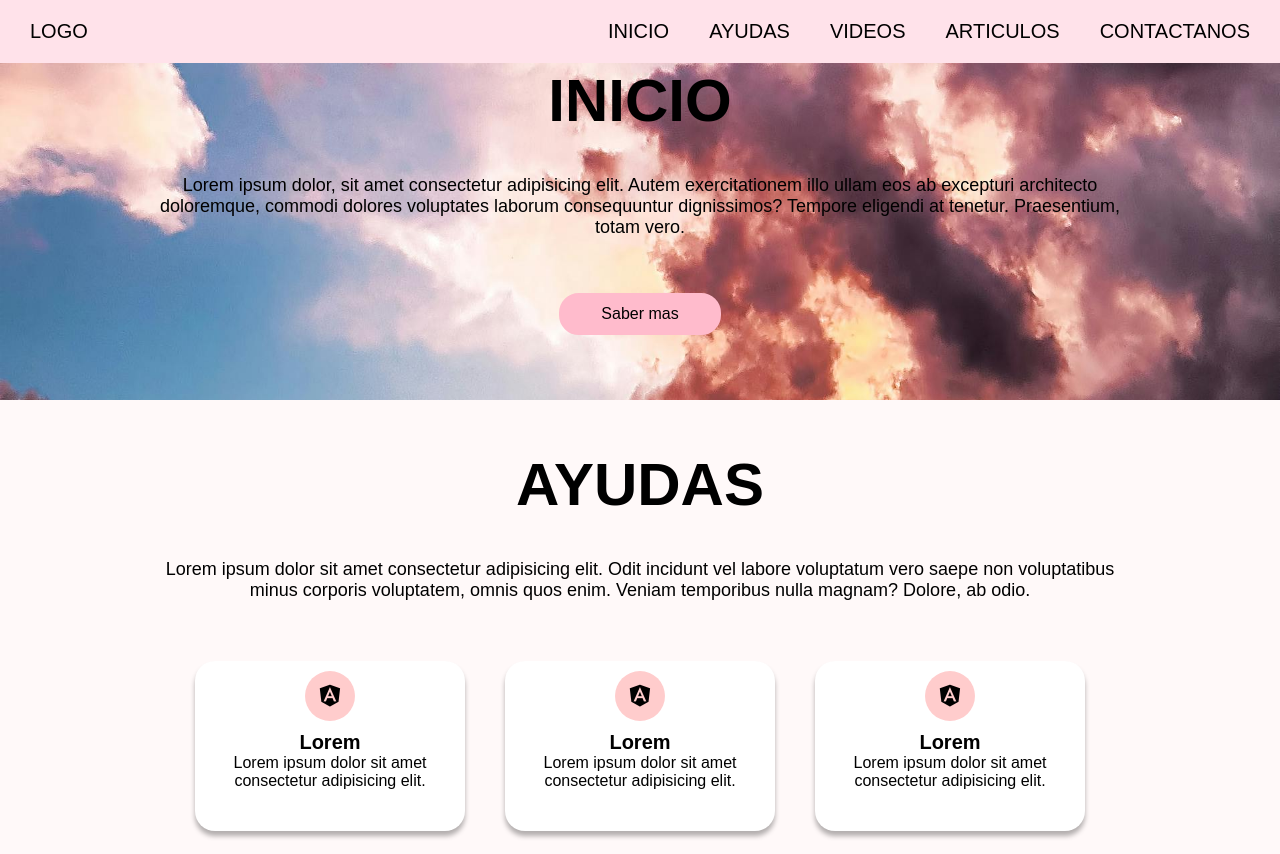
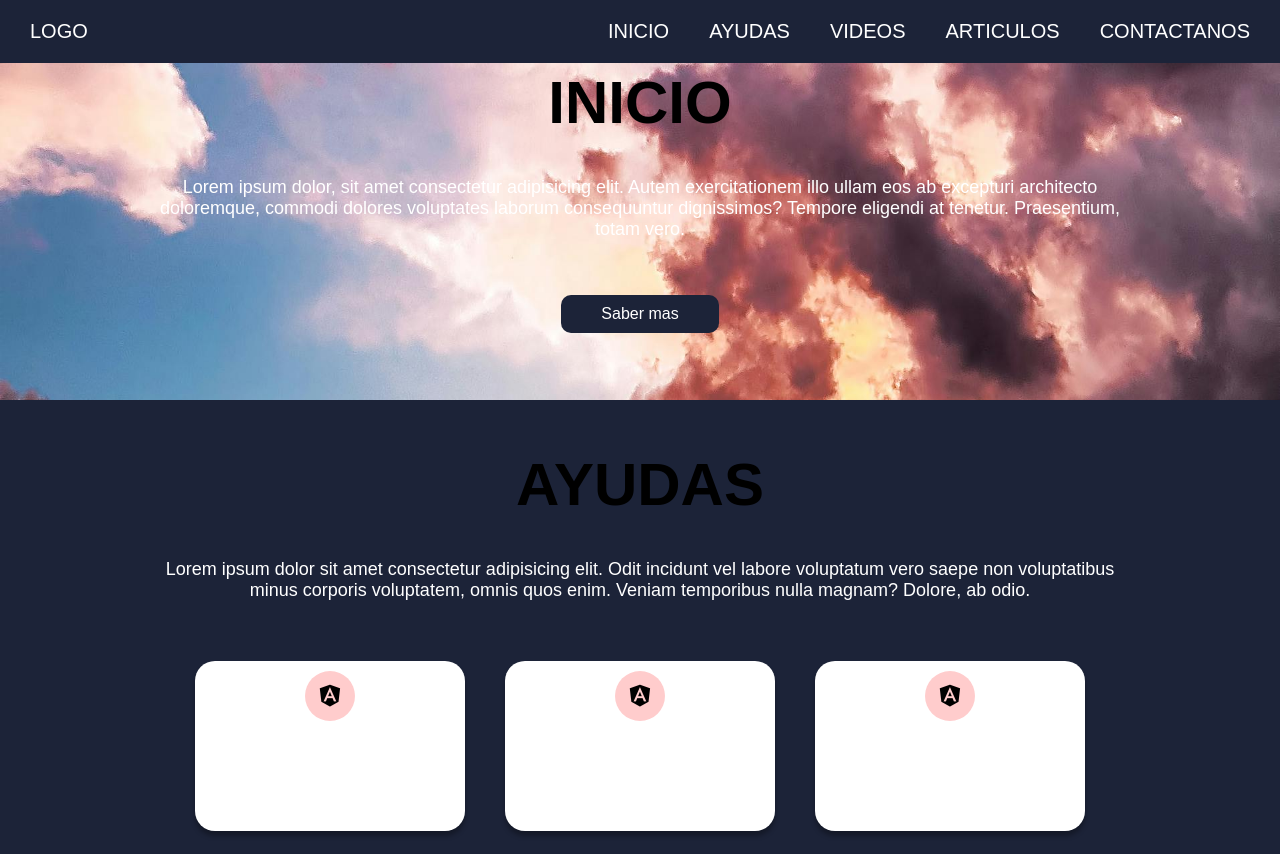
Before and after one commit to Josedecald/Parcial_WEB, a plain HTML site: page index.html in a window 1280 px wide. Shown: the top 854 px of the page. Drawn offline with Linux system fonts and the light colour scheme.

Commit message:
index changes

```diff
--- a/css/index.css
+++ b/css/index.css
@@ -15,7 +15,7 @@ body{
     align-items: center;
     justify-content: space-between;
     height: 63px;
-    background: #ffe2ea;
+    background: #1c2338;
     position: fixed;
     width: 100%;
     z-index: 100;
@@ -32,7 +32,7 @@ body{
 
 .Logo a{
     text-decoration: none;
-    color: #000000;
+    color: #fff;
     text-transform: uppercase;
     font-size: 20px;
 
@@ -41,18 +41,18 @@ body{
 .navbar a{
     display: block;
     padding: 20px 20px;
-    color: #000000;
+    color: #fff;
     text-decoration: none;
     text-transform: uppercase;
     font-size: 20px;
-    border-radius: 20px;
+    border-radius: 10px;
     transition: all 0.3s ease;
 }
 
 .navbar a:hover{
-    background:#ffd1d1;
+    background:#434755;
     filter: blur(0);
-    transform: scale(1.3);
+    transform: scale(1.1);
 }
 
 .header{
@@ -74,22 +74,22 @@ body{
 p{
     margin-bottom: 40px;
     font-size: 18px;
-    color: #000000;
+    color: #fff;
     padding: 0 150px;
 }
+
 .btn{
     display: inline-block;
-    color: #000000;
+    color: #fff;
     margin-top: 15px;
     padding: 10px 40px;
-    border: 2px solid #FFBBCC;
     text-decoration: none;
-    background-color: #FFBBCC;
-    border-radius: 20px;
+    background-color: #1c2338;
+    border-radius: 10px;
     transition: all 0.3s ease;
 }
 .btn:hover{
-    background-color: #FFCCCC;
+    background-color: #434755;
     transform: scale(1.3);
 }
 
@@ -103,7 +103,7 @@ p{
 
 .sau{
     padding: 50px 0;
-    background: #fff9f9;
+    background: #1c2338;
 }
 
 .box-container{
@@ -137,7 +137,7 @@ p{
 
 .box-container .box h3{
     font-size: 20px;
-    color: #000000;
+    color: #fff;
 }
 
 .box-container .box p{
```
